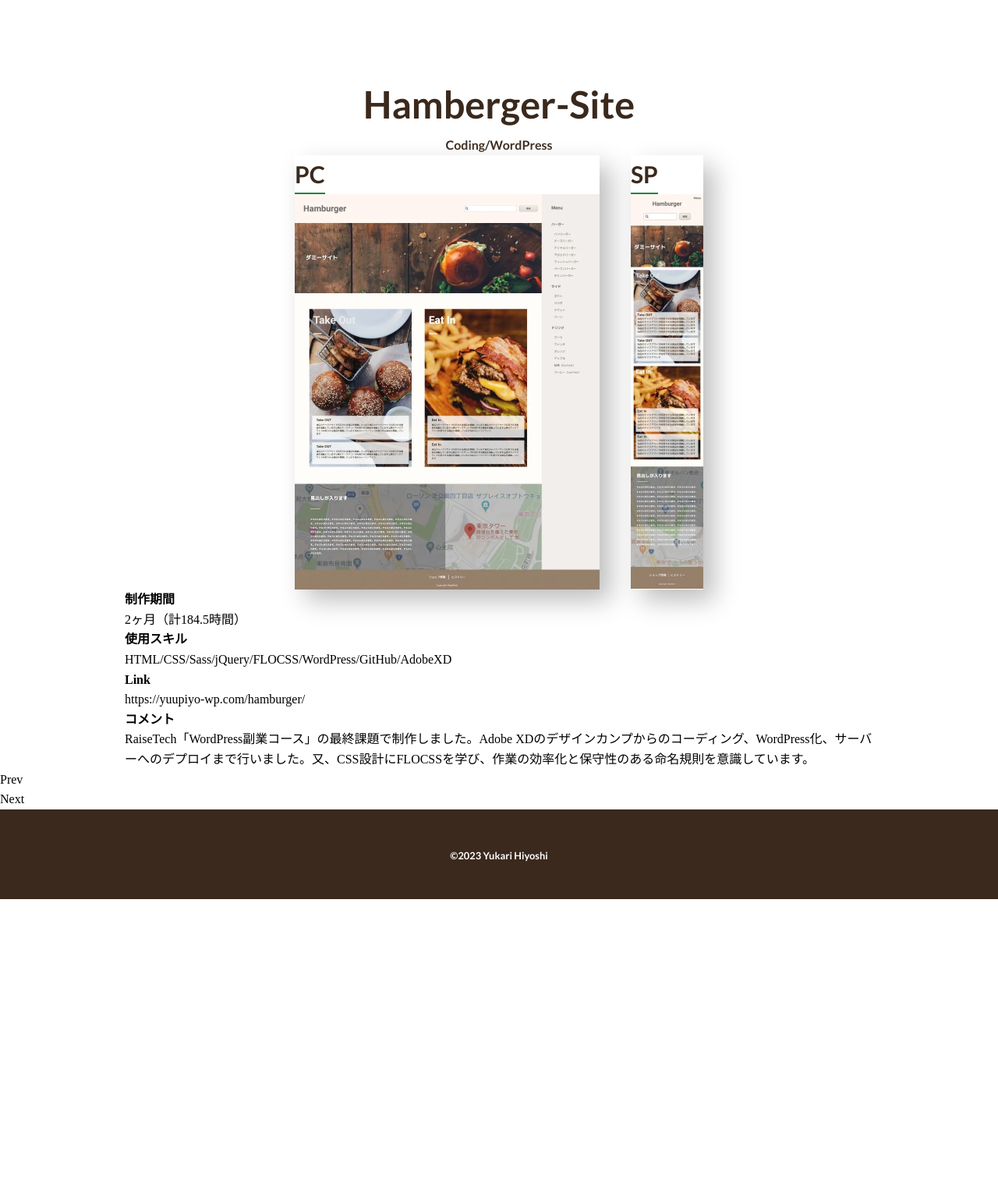
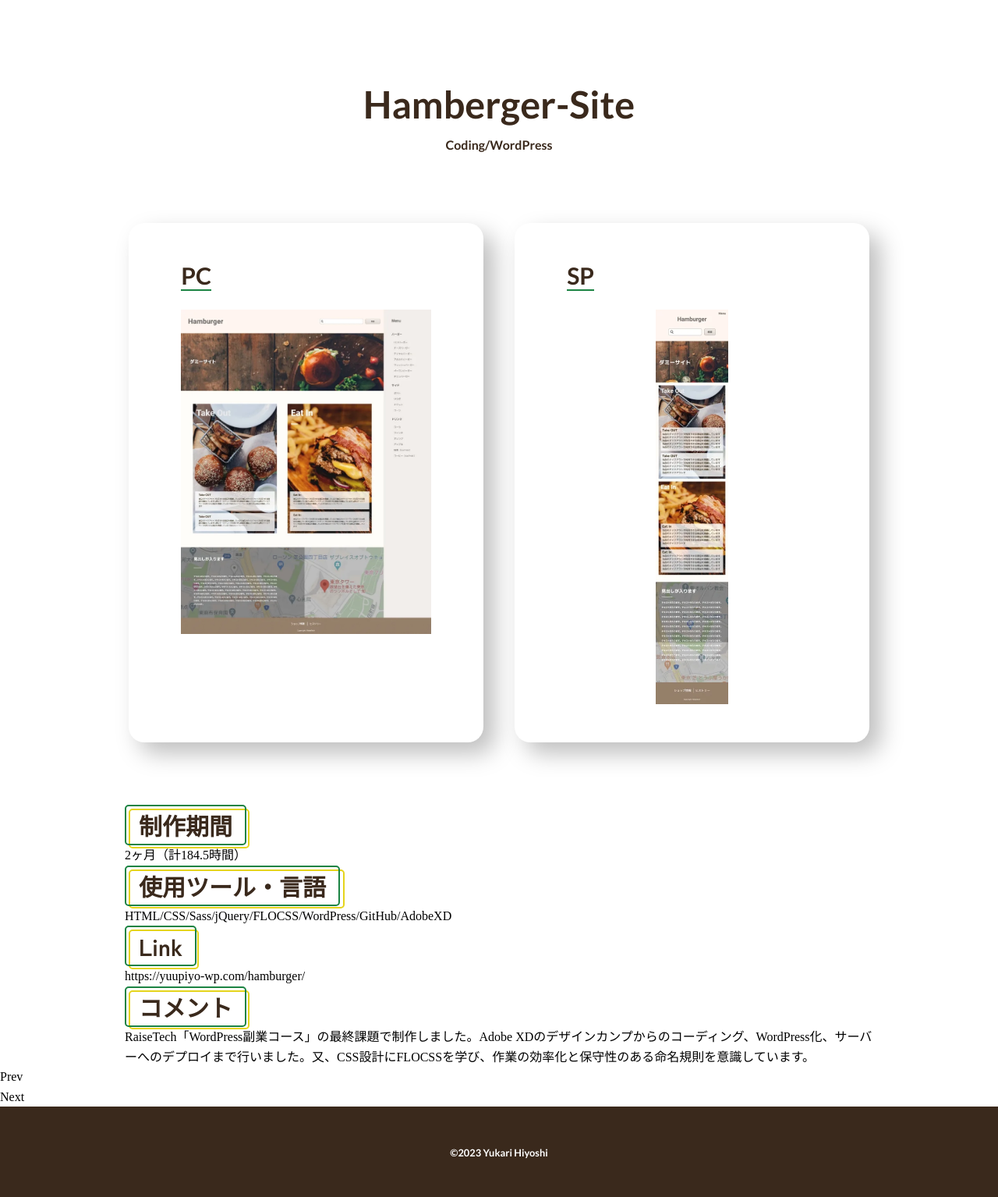
Before and after one commit to yuupiyo/MyPortfolio, a PHP site: page /single.html in a window 1280 px wide. Shown: the part 65-1600 px from the top of the page at 78% size. Before the commit the page ends 1218 px from the top, so only its background shows below. Run offline with PHP 8.4, Linux system fonts and the light colour scheme; some libraries are stand-ins or nearby versions.

Commit message:
single/image,dtpc版スタイリング完成

```diff
--- a/css/style.css
+++ b/css/style.css
@@ -61,12 +61,12 @@ img {
   transform: scale(50);
 }
 
-.c-border, .c-border__back {
+.c-border, .c-border__narrow, .c-border__back {
   border: 0.125rem solid #1B8343;
   border-radius: 1.25rem;
   position: relative;
 }
-.c-border::before, .c-border__back::before {
+.c-border::before, .c-border__narrow::before, .c-border__back::before {
   content: "";
   border: 0.125rem solid #E5D41C;
   border-radius: 1.25rem;
@@ -91,6 +91,13 @@ img {
   height: 100%;
   z-index: -1;
 }
+.c-border__narrow::before {
+  width: 102%;
+  height: 105%;
+  top: 0.1875rem;
+  left: 0.1875rem;
+  border-radius: 0.3125rem;
+}
 
 .c-border-bottom {
   border-bottom: 0.125rem solid #1B8343;
@@ -98,6 +105,9 @@ img {
 
 .c-border-radius {
   border-radius: 1.25rem;
+}
+.c-border-radius__narrow {
+  border-radius: 0.3125rem;
 }
 
 .c-button, .c-button__works {
@@ -540,13 +550,53 @@ img {
   display: inline-block;
   margin: 0 auto;
   text-align: center;
+  margin-bottom: 2.5rem;
+}
+@media screen and (width >= 768px) {
+  .p-single__title {
+    margin-bottom: 5.5rem;
+  }
+}
+.p-single__ul {
+  margin-bottom: 5rem;
 }
 .p-single__h3 {
   display: inline-block;
   font-size: 8vw;
+  line-height: normal;
+  margin-bottom: 1rem;
 }
 @media screen and (width >= 375px) {
   .p-single__h3 {
+    font-size: 1.875rem;
+  }
+}
+@media screen and (width >= 768px) {
+  .p-single__h3 {
+    margin-bottom: 1.5rem;
+  }
+}
+.p-single__li {
+  max-width: 455px;
+  width: 87.2%;
+  padding: 5.2% 7.3%;
+}
+@media screen and (width >= 768px) {
+  .p-single__li {
+    width: 47.4%;
+    padding: 5.1% 7%;
+  }
+}
+.p-single__sp-image {
+  margin: 0 auto;
+}
+.p-single__dt {
+  display: inline-block;
+  padding: 0 1rem;
+  font-size: 8vw;
+}
+@media screen and (width >= 375px) {
+  .p-single__dt {
     font-size: 1.875rem;
   }
 }
--- a/scss/object/component/_border.scss
+++ b/scss/object/component/_border.scss
@@ -30,6 +30,16 @@
       z-index: -1;
     }
   }
+  &__narrow {
+    @extend .c-border;
+    &::before {
+      width: 102%;
+      height: 105%;
+      top: g.rem(3);
+      left: g.rem(3);
+      border-radius: g.rem(5);
+    }
+  }
 }
 
 .c-border-bottom {
@@ -38,4 +48,7 @@
 
 .c-border-radius {
   border-radius: g.rem(20);
+  &__narrow {
+    border-radius: g.rem(5);
+  }
 }
--- a/scss/object/project/_single.scss
+++ b/scss/object/project/_single.scss
@@ -6,9 +6,41 @@
     display: inline-block;
     margin: 0 auto;
     text-align: center;
+    margin-bottom: g.rem(40);
+    @include g.tablet {
+      margin-bottom: g.rem(88);
+    }
+  }
+  &__ul {
+    margin-bottom: g.rem(80);
   }
   &__h3 {
     display: inline-block;
+    font-size: g.sp-vw(30);
+    line-height: normal;
+    margin-bottom: g.rem(16);
+    @include g.sp {
+      font-size: g.rem(30);
+    }
+    @include g.tablet {
+      margin-bottom: g.rem(24);
+    }
+  }
+  &__li {
+    max-width: 455px;
+    width: 87.2%;
+    padding: 5.2% 7.3%;
+    @include g.tablet {
+      width: 47.4%;
+      padding: 5.1% 7%;
+    }
+  }
+  &__sp-image {
+    margin: 0 auto;
+  }
+  &__dt {
+    display: inline-block;
+    padding: 0 g.rem(16);
     font-size: g.sp-vw(30);
     @include g.sp {
       font-size: g.rem(30);
--- a/single.html
+++ b/single.html
@@ -40,8 +40,8 @@
       <p class="c-text c-font-family__en c-color__brown">Coding/WordPress</p>
     </div>
     <div class="c-inner">
-      <ul class="c-flex__section">
-        <li class="p-single__li c-background__white c-shadow">
+      <ul class="p-single__ul c-flex__section">
+        <li class="p-single__li c-background__white c-shadow c-border-radius">
           <h3 class="p-single__h3 c-font-family__en c-color__brown c-border-bottom">PC</h3>
           <figure>
             <picture>
@@ -50,25 +50,25 @@
             </picture>
           </figure>
         </li>
-        <li class="p-single__li c-background__white c-shadow">
+        <li class="p-single__li c-background__white c-shadow c-border-radius">
           <h3 class="p-single__h3 c-font-family__en c-color__brown c-border-bottom">SP</h3>
           <figure>
             <picture>
               <source srcset="./images/hamberger-sp.webp" type="image/webp">
-              <img src="./images/hamberger-sp.jpg" srcset="./images/hamberger-sp@2x.jpg 2x" width="93" height="502" alt="オンラインスクールRaiseTechのWordPress副業コースの最終課題で作成したWebサイトのSPサイズの写真" loading="lazy">
+              <img class="p-single__sp-image" src="./images/hamberger-sp.jpg" srcset="./images/hamberger-sp@2x.jpg 2x" width="93" height="502" alt="オンラインスクールRaiseTechのWordPress副業コースの最終課題で作成したWebサイトのSPサイズの写真" loading="lazy">
             </picture>
           </figure>
         </li>
       </ul>
 
       <ol>
-        <dt>制作期間</dt>
+        <dt class="p-single__dt c-font-family__ja--bold c-color__brown c-border__narrow c-border-radius__narrow">制作期間</dt>
         <dd>2ヶ月（計184.5時間）</dd>
-        <dt>使用スキル</dt>
+        <dt class="p-single__dt c-font-family__ja--bold c-color__brown c-border__narrow c-border-radius__narrow">使用ツール・言語</dt>
         <dd>HTML/CSS/Sass/jQuery/FLOCSS/WordPress/GitHub/AdobeXD</dd>
-        <dt>Link</dt>
+        <dt class="p-single__dt c-font-family__ja--bold c-color__brown c-border__narrow c-border-radius__narrow">Link</dt>
         <dd>https://yuupiyo-wp.com/hamburger/</dd>
-        <dt>コメント</dt>
+        <dt class="p-single__dt c-font-family__ja--bold c-color__brown c-border__narrow c-border-radius__narrow">コメント</dt>
         <dd>RaiseTech「WordPress副業コース」の最終課題で制作しました。Adobe XDのデザインカンプからのコーディング、WordPress化、サーバーへのデプロイまで行いました。又、CSS設計にFLOCSSを学び、作業の効率化と保守性のある命名規則を意識しています。</dd>
       </ol>
     </div>
```
Also changed, not shown: css/style.min.css, 2 other files.
